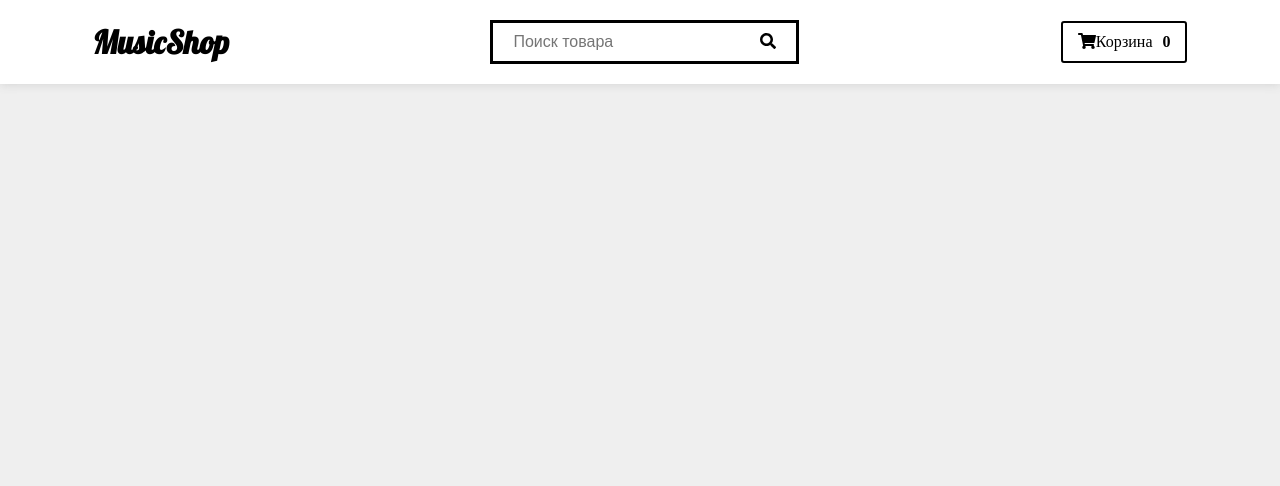
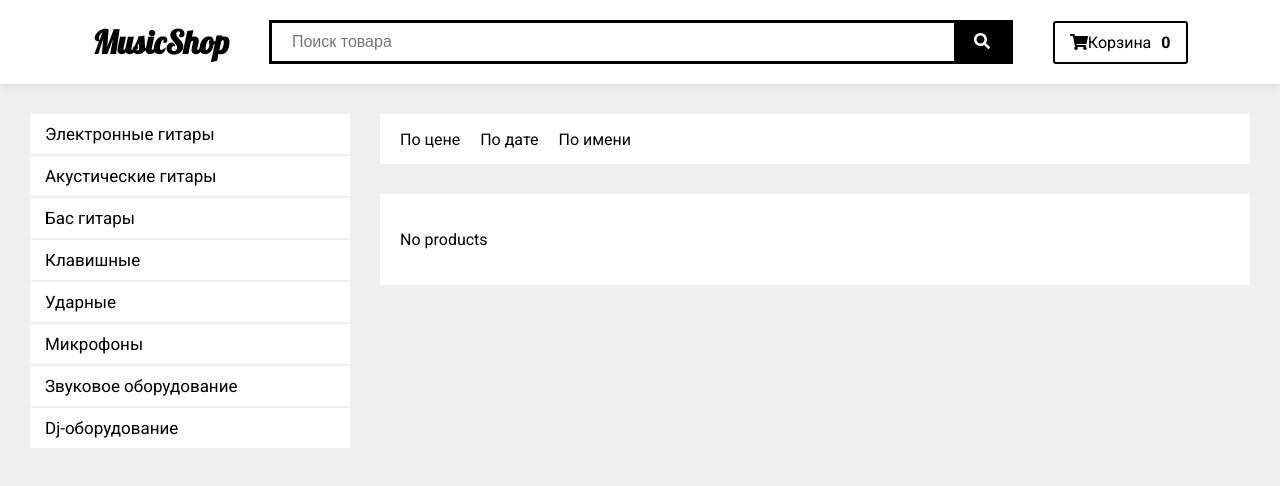
Before and after one commit to sorc97/MusicShop, a React app: page / in a window 1280 px wide. Built offline with nearby package versions, Linux system fonts and the light colour scheme.

Commit message:
Initial components

```diff
--- a/public/index.html
+++ b/public/index.html
@@ -6,6 +6,7 @@
   <meta http-equiv="X-UA-Compatible" content="ie=edge">
   <title>MusicShop</title>
   <link href="https://fonts.googleapis.com/css?family=Lobster" rel="stylesheet">
+  <link href="https://fonts.googleapis.com/css?family=Roboto:300,400,700&display=swap" rel="stylesheet">
 </head>
 <body>
 
--- a/src/components/App.js
+++ b/src/components/App.js
@@ -1,10 +1,13 @@
 import React from 'react'
 import Header from './Header'
 import './stylesheets/App.css'
+import MainWrapper from './MainContent'
+
 
 const App = () =>
   <div className='wrapper'>
     <Header logo='MusicShop'/>
+    <MainWrapper/>
   </div>
 
 export default App
--- /dev/null
+++ b/src/components/Categories.js
@@ -0,0 +1,28 @@
+import React from 'react'
+import PropTypes from 'prop-types'
+import './stylesheets/Categories.css'
+
+const Categories = ({
+  categoriesItems = [], onClick = () => {}
+}) =>
+  <aside className='categories'>
+    <ul className='categories-list'>
+      {
+        categoriesItems.map((categiry, i) =>
+          <li key={i}
+            onClick={onClick}
+            className='categories-item'
+          >
+            {categiry}
+          </li>
+        )
+      }
+    </ul>
+  </aside>
+
+Categories.propTypes = {
+  categoriesItems: PropTypes.array,
+  onClick: PropTypes.func
+}
+
+export default Categories
--- /dev/null
+++ b/src/components/Filters.js
@@ -0,0 +1,17 @@
+import React from 'react'
+import './stylesheets/Filters.css'
+
+const Filters = ({filters}) =>
+  <div className='filters'>
+      <ul className='filters-list'>
+        {
+          filters.map((item, i) =>
+            <li key={i} className='filters-item'>
+              {item}
+            </li>
+          )
+        }
+      </ul>
+  </div>
+
+export default Filters
--- a/src/components/Header.js
+++ b/src/components/Header.js
@@ -2,6 +2,7 @@ import React from 'react'
 import Search from './Search'
 import {FontAwesomeIcon} from '@fortawesome/react-fontawesome'
 import { faShoppingCart } from '@fortawesome/free-solid-svg-icons'
+import PropTypes from 'prop-types'
 import './stylesheets/Header.css'
 
 const Header = ({ logo = 'unknown', elementsInCartAmout = 0 }) =>
@@ -23,4 +24,9 @@ const Header = ({ logo = 'unknown', elementsInCartAmout = 0 }) =>
     </div>
   </header>
 
+Header.propTypes = {
+  logo: PropTypes.string,
+  elementsInCartAmout: PropTypes.number
+}
+
 export default Header;
--- /dev/null
+++ b/src/components/MainContent.js
@@ -0,0 +1,23 @@
+import React from 'react'
+import Categories from './Categories'
+import Products from './Products'
+import './stylesheets/MainContent.css'
+
+let categoriesItems = [
+  'Электронные гитары',
+  'Акустические гитары',
+  'Бас гитары',
+  'Клавишные',
+  'Ударные',
+  'Микрофоны',
+  'Звуковое оборудование',
+  'Dj-оборудование'
+]
+
+const MainWrapper = () =>
+  <div className='main-wrapper'>
+    <Categories categoriesItems={categoriesItems}/>
+    <Products/>
+  </div>
+
+export default MainWrapper
--- /dev/null
+++ b/src/components/Products.js
@@ -0,0 +1,18 @@
+import React from 'react'
+import Filters from './Filters'
+import ProductsList from './ProductsList'
+import './stylesheets/Products.css'
+
+const filters = [
+  'По цене',
+  'По дате',
+  'По имени'
+]
+
+const Products = () =>
+  <main className='products'>
+    <Filters filters={filters}/>
+    <ProductsList/>
+  </main>
+
+export default Products
--- /dev/null
+++ b/src/components/ProductsList.js
@@ -0,0 +1,22 @@
+import React from 'react'
+import './stylesheets/ProductsList.css'
+
+const ProductsList = ({products = []}) =>
+  <div className='products-list-wrapper'>
+    {
+      (products.length === 0) ?
+      <p>No products</p> :
+      <ul className='products-list'>
+        {
+          products.map((item, key) =>
+            <li className='products-item'>
+
+            </li>
+          )
+        }
+      </ul>
+    }
+  </div>
+
+
+export default ProductsList
--- a/src/components/stylesheets/App.css
+++ b/src/components/stylesheets/App.css
@@ -6,4 +6,26 @@ body{
   margin: 0px;
   min-height: 100vh;
   background-color: rgb(239, 239, 239);
+  font-family: 'Roboto', sans-serif;
 }
+
+a{
+  text-decoration: none;
+}
+
+ul{
+  list-style: none;
+  padding: 0px;
+  margin: 0px;
+}
+
+.container{
+  max-width: 1095px;
+  margin: auto;
+}
+
+@media screen and (max-width: 1100px) {
+  .container{
+    padding: 0px 20px;
+  }
+}
--- /dev/null
+++ b/src/components/stylesheets/Categories.css
@@ -0,0 +1,34 @@
+.categories{
+  position: relative;
+  width: 30%;
+  display: flex;
+  justify-content: center;
+  max-width: 350px;
+  padding-right: 30px;
+}
+
+.categories-list{
+  background-color: #fff;
+  max-width: 320px;
+  width: 100%;
+}
+
+.categories-item{
+  padding: 10px 15px;
+  font-size: 17px;
+  cursor: pointer;
+  transition: all .2s ease;
+  border-bottom: 2px solid #efefef;
+}
+
+.categories-item:hover{
+  background-color: #000;
+  color: #fff;
+}
+
+@media screen and (max-width: 991px) {
+  .categories-list{
+    /* width: 100%;
+    margin-left: 20px; */
+  }
+}
--- /dev/null
+++ b/src/components/stylesheets/Filters.css
@@ -0,0 +1,21 @@
+.filters{
+  width: 100%;
+  background-color: #fff;
+  height: 50px;
+  padding: 0px 10px;
+}
+
+.filters-list{
+  display: flex;
+  align-items: center;
+  height: 100%;
+}
+
+.filters-item{
+  padding: 10px;
+  cursor: pointer;
+}
+
+.filters-item:hover{
+  text-decoration: underline;
+}
--- a/src/components/stylesheets/Header.css
+++ b/src/components/stylesheets/Header.css
@@ -1,42 +1,19 @@
 .header{
   background-color: #fff;
   box-shadow: 0px 0px 10px #d0d0d0;
-}
-
-.container{
-  max-width: 1095px;
-  margin: auto;
 }
 
 .header-inner{
   display: flex;
   justify-content: space-between;
   align-items: center;
+  flex-wrap: wrap;
   padding: 20px 0px;
 }
 
 .logo{
   font-family: 'Lobster', open-sans;
   margin: 0px;
-  cursor: pointer;
-}
-
-.search-form{
-  border: 3px solid black;
-}
-
-.search-form>*{
-  padding: 10px 20px;
-  border: none;
-  font-size: 16px;
-}
-
-.search-form>*:focus{
-  outline: none;
-}
-
-.search-button{
-  background-color: #fff;
   cursor: pointer;
 }
 
@@ -60,7 +37,6 @@
 
 .cart-link{
   margin-right: 10px;
-  text-decoration: none;
   font-size: 16px;
   color: #000;
   transition: all .3s ease;
--- /dev/null
+++ b/src/components/stylesheets/MainContent.css
@@ -0,0 +1,5 @@
+.main-wrapper{
+  position: relative;
+  display: flex;
+  padding: 30px;
+}
--- /dev/null
+++ b/src/components/stylesheets/Products.css
@@ -0,0 +1,7 @@
+.products{
+  position: relative;
+  display: flex;
+  /* justify-content: center; */
+  flex-direction: column;
+  flex-grow: 1;
+}
--- /dev/null
+++ b/src/components/stylesheets/ProductsList.css
@@ -0,0 +1,5 @@
+.products-list-wrapper{
+  padding: 20px;
+  background-color: #fff;
+  margin-top: 30px;
+}
--- a/src/components/stylesheets/Search.css
+++ b/src/components/stylesheets/Search.css
@@ -0,0 +1,36 @@
+.search-form{
+  border: 3px solid black;
+  flex-grow: 1;
+  display: flex;
+  justify-content: space-between;
+  margin: 0px 40px;
+}
+
+.search-form>*{
+  padding: 10px 20px;
+  border: none;
+  font-size: 16px;
+}
+
+.search-form>*:focus{
+  outline: none;
+}
+
+.search-form>[name='query']{
+  flex-grow: 1;
+}
+
+.search-button{
+  background-color: #000;
+  cursor: pointer;
+  color: #fff;
+}
+
+
+@media screen and (max-width: 767px) {
+  .search-form{
+    margin: 20px 0px;
+    width: 100%;
+    order: 3;
+  }
+}
```
